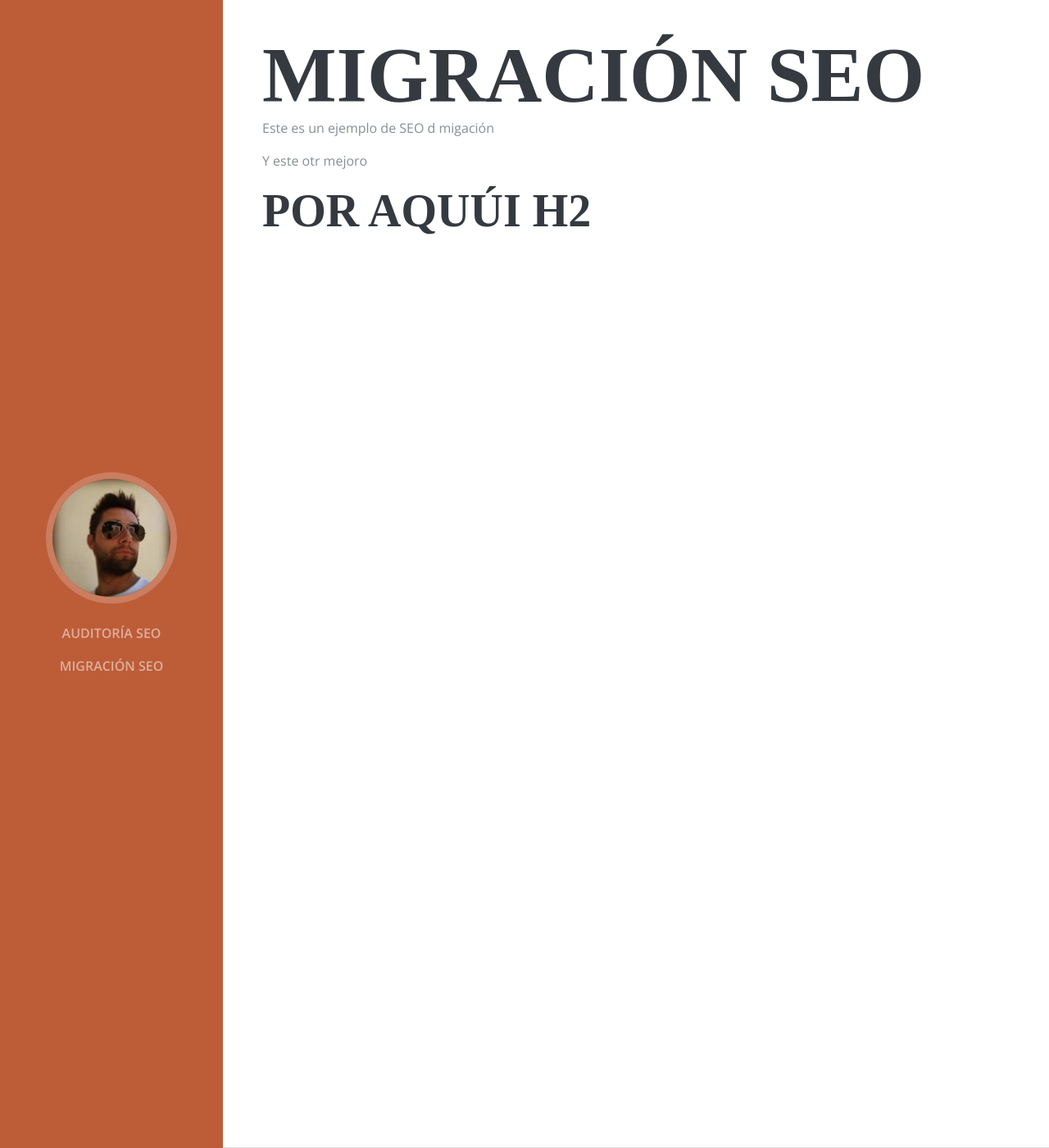
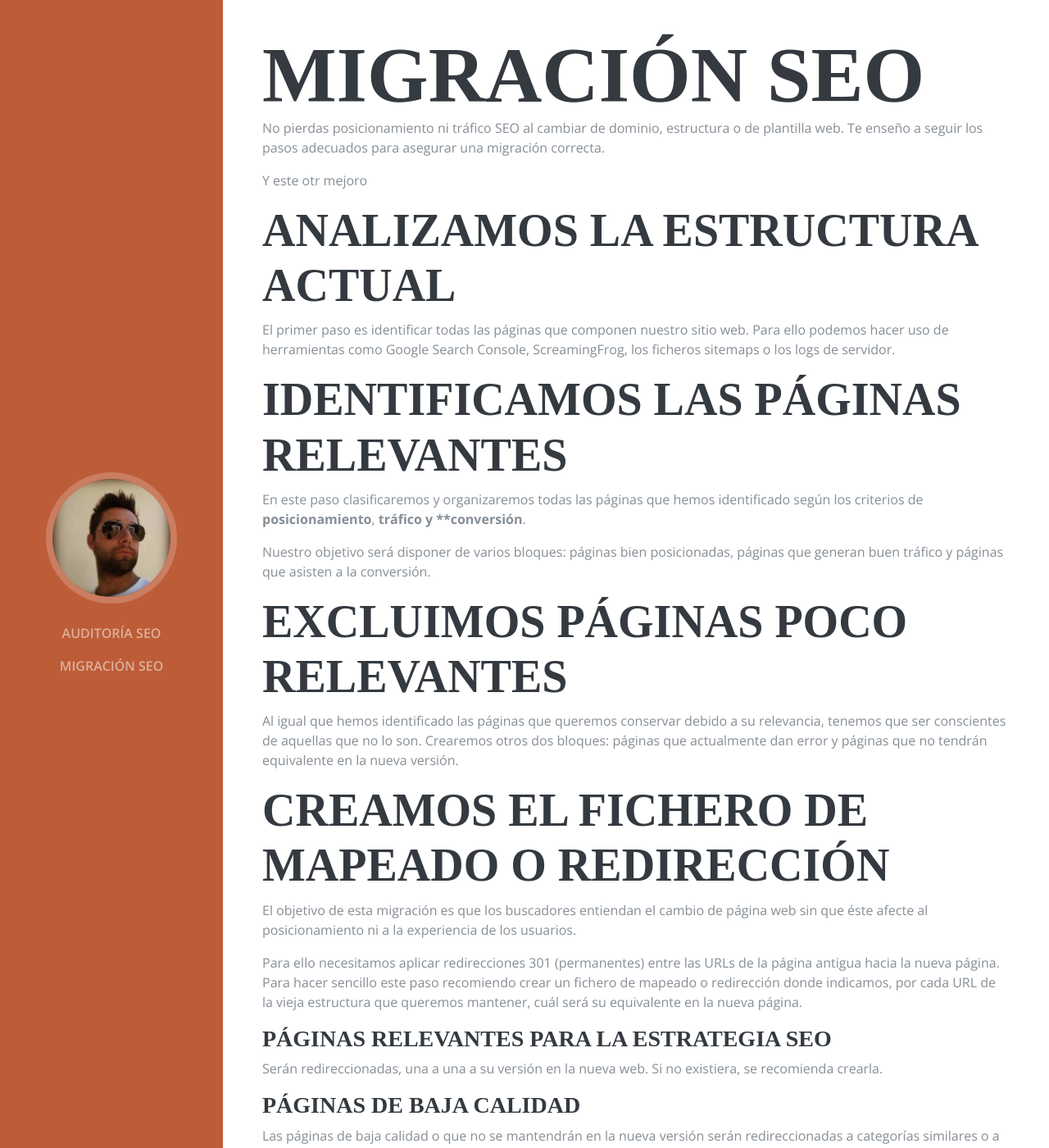
Before and after one commit to Emirodgar/w-chuleta-seo, a Jekyll site: the page built from migracion-seo.md, in a window 1280 px wide and 1400 px high. Shown: the whole window at 82% size. Built offline with Jekyll 4.4.1, drawn with Linux system fonts in a browser that asks for light colours; some web fonts are replaced; our own code applies the rules of GitHub Pages for plain Markdown files; some of the changed text lies outside the part shown.

Commit message:
Update migracion-seo.md

```diff
--- a/migracion-seo.md
+++ b/migracion-seo.md
@@ -8,8 +8,38 @@
 
 # Migración SEO
 
-Este es un ejemplo de SEO d migación
+No pierdas posicionamiento ni tráfico SEO al cambiar de dominio, estructura o de plantilla web. Te enseño a seguir los pasos adecuados para asegurar una migración correcta.
 
 Y este otr mejoro
 
-## por aquúi H2
+## Analizamos la estructura actual
+
+El primer paso es identificar todas las páginas que componen nuestro sitio web. Para ello podemos hacer uso de herramientas como Google Search Console, ScreamingFrog, los ficheros sitemaps o los logs de servidor.
+
+## Identificamos las páginas relevantes
+
+En este paso clasificaremos y organizaremos todas las páginas que hemos identificado según los criterios de **posicionamiento**, **tráfico y **conversión**.
+
+Nuestro objetivo será disponer de varios bloques: páginas bien posicionadas, páginas que generan buen tráfico y páginas que asisten a la conversión.
+
+## Excluimos páginas poco relevantes
+
+Al igual que hemos identificado las páginas que queremos conservar debido a su relevancia, tenemos que ser conscientes de aquellas que no lo son. Crearemos otros dos bloques: páginas que actualmente dan error y páginas que no tendrán equivalente en la nueva versión.
+
+## Creamos el fichero de mapeado o redirección
+
+El objetivo de esta migración es que los buscadores entiendan el cambio de página web sin que éste afecte al posicionamiento ni a la experiencia de los usuarios.
+
+Para ello necesitamos aplicar redirecciones 301 (permanentes) entre las URLs de la página antigua hacia la nueva página. Para hacer sencillo este paso recomiendo crear un fichero de mapeado o redirección donde indicamos, por cada URL de la vieja estructura que queremos mantener, cuál será su equivalente en la nueva página.
+
+### Páginas relevantes para la estrategia SEO
+
+Serán redireccionadas, una a una a su versión en la nueva web. Si no existiera, se recomienda crearla.
+
+### Páginas de baja calidad
+
+Las páginas de baja calidad o que no se mantendrán en la nueva versión serán redireccionadas a categorías similares o a la página principal.
+
+### Páginas con error
+
+No deben ser redireccionadas y debemos asegurarnos que el código de estado HTTP devuelto es un error (así evitamos que se indexen).
```
